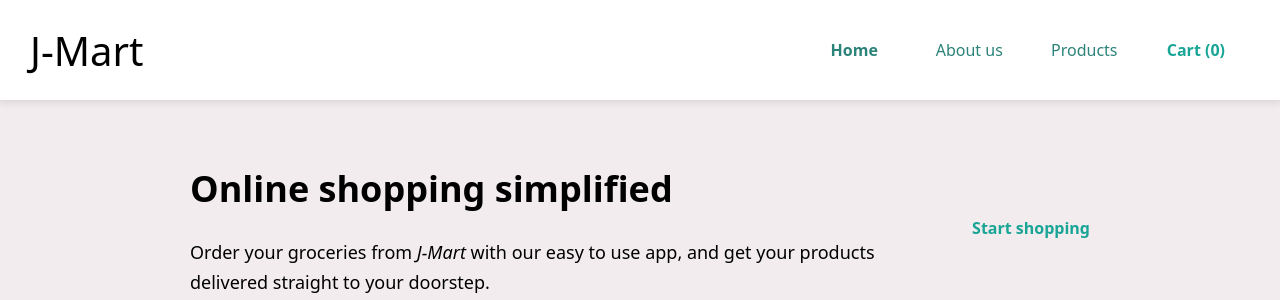
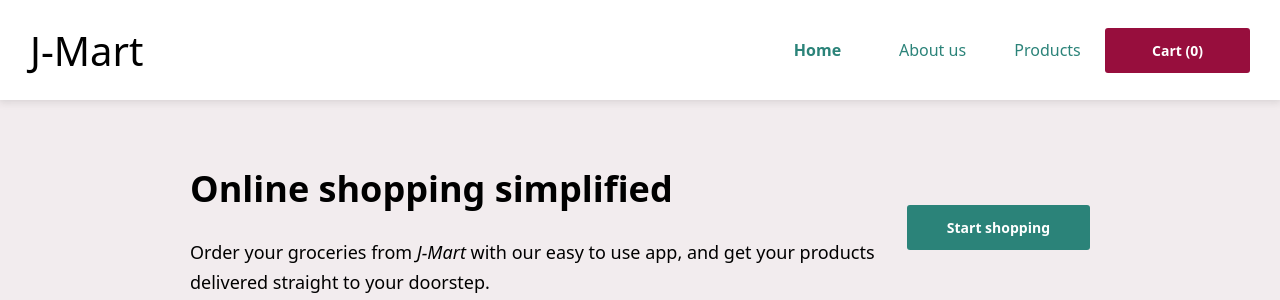
Before and after one commit to javie1199/onlineshopping-react, a React (Create React App) app: page / in a window 1280 px wide. Shown: the top 300 px of the page. Built offline with nearby package versions, Linux system fonts and the light colour scheme.

Commit message:
Styling Button

```diff
--- /dev/null
+++ b/src/Button.Style.css
@@ -0,0 +1,67 @@
+/* BUTTONS */
+.btn {
+  border-radius: 3px;
+  display: inline-block;
+  cursor: pointer;
+  font-size: 14px;
+  font-weight: 600;
+  padding: 13px 40px;
+  border: 0;
+  transition: background-color 200ms, color 200ms;
+}
+
+.btn-default {
+  color: var(--white);
+  background-color: var(--primary-1);
+}
+
+.btn-default:hover,
+.btn-outline:hover {
+  color: var(--white);
+  background-color: var(--primary-2);
+  text-decoration: none;
+}
+
+.btn-default:active,
+.btn-outline:active {
+  color: var(--primary-1);
+  background-color: var(--primary-4);
+}
+
+.btn-default[disabled],
+.btn-outline[disabled] {
+  color: var(--primary-4);
+  background-color: var(--primary-5);
+  cursor: default;
+}
+
+.btn-accent {
+  color: var(--white);
+  background-color: var(--accent-1);
+}
+
+.btn-accent:hover {
+  color: var(--white);
+  background-color: var(--accent-2);
+  text-decoration: none;
+}
+
+.btn-accent:active {
+  color: var(--accent-1);
+  background-color: var(--accent-4);
+}
+
+.btn-accent[disabled] {
+  color: var(--accent-4);
+  background-color: var(--accent-5);
+  cursor: default;
+}
+
+.btn-outline {
+  color: var(--primary-1);
+  background-color: var(--primary-4);
+  border: var(--primary-1) 2px solid;
+  box-shadow: 1px 1px 7px #c4c4c4;
+  padding: 8px 25px;
+  border-radius: 10px;
+}
--- a/src/Button.js
+++ b/src/Button.js
@@ -1,4 +1,5 @@
 import clsx from "clsx";
+import "./Button.Style.css";
 
 export default function Button(props) {
   const { children, outline, className, ...rest } = props;
```
